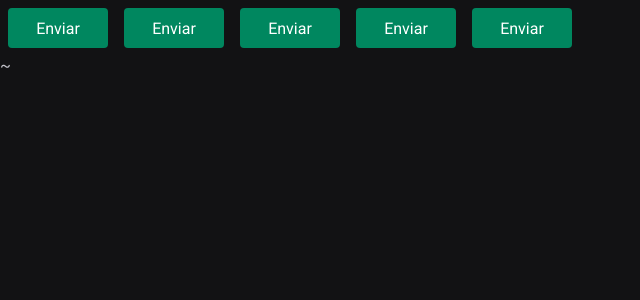
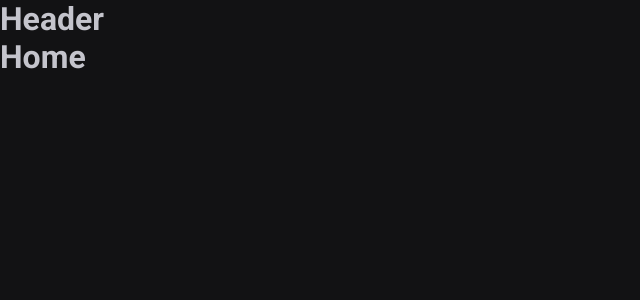
Before and after one commit to AlyssonBormann/Timer-Pomodoro, a React (Vite) app: page / in a window 1280 px wide. Shown: the top 300 px of the page, without its empty margins (0-640 px from the left). Built offline with nearby package versions, Linux system fonts and the light colour scheme.

Commit message:
create layout default

```diff
--- a/index.html
+++ b/index.html
@@ -21,4 +21,4 @@
   <script type="module" src="/src/main.tsx"></script>
 </body>
 
-</html>~
+</html>
--- a/package.json
+++ b/package.json
@@ -12,6 +12,7 @@
   "dependencies": {
     "react": "^18.2.0",
     "react-dom": "^18.2.0",
+    "react-router-dom": "^6.22.3",
     "styled-components": "^6.1.8"
   },
   "devDependencies": {
--- a/src/App.tsx
+++ b/src/App.tsx
@@ -1,16 +1,15 @@
+import { BrowserRouter } from 'react-router-dom'
 import { ThemeProvider } from 'styled-components'
-import { Button } from './components/Button'
+import { Router } from './Router'
 import { GlobalStyle } from './styles/global'
 import { defaultTheme } from './styles/themes/default'
 
 export function App() {
   return (
     <ThemeProvider theme={defaultTheme}>
-      <Button variant="primary" />
-      <Button variant="secundary" />
-      <Button variant="success" />
-      <Button variant="danger" />
-      <Button />
+      <BrowserRouter>
+        <Router />
+      </BrowserRouter>
 
       <GlobalStyle />
     </ThemeProvider>
--- /dev/null
+++ b/src/Router.tsx
@@ -0,0 +1,15 @@
+import { Route, Routes } from 'react-router-dom'
+import { DefaultLayout } from './layouts/DefaultLayout'
+import { History } from './pages/History'
+import { Home } from './pages/Home'
+
+export function Router() {
+  return (
+    <Routes>
+      <Route path="/" element={<DefaultLayout />}>
+        <Route path="/" element={<Home />} />
+        <Route path="/history" element={<History />} />
+      </Route>
+    </Routes>
+  )
+}
--- a/src/components/Button.styles.ts
+++ /dev/null
@@ -1,18 +0,0 @@
-import styled from 'styled-components'
-
-export type ButtonVariant = 'primary' | 'secundary' | 'danger' | 'success'
-
-interface ButtonContainerProps {
-  variant: ButtonVariant
-}
-
-export const ButttonContainer = styled.button<ButtonContainerProps>`
-  width: 100px;
-  height: 40px;
-  border-radius: 4px;
-  border: 0;
-  margin: 8px;
-
-  background-color: ${(props) => props.theme['green-500']};
-  color: ${(props) => props.theme.white};
-`
--- a/src/components/Button.tsx
+++ /dev/null
@@ -1,9 +0,0 @@
-import { ButtonVariant, ButttonContainer } from './Button.styles'
-
-interface ButtonProps {
-  variant?: ButtonVariant
-}
-
-export function Button({ variant = 'primary' }: ButtonProps) {
-  return <ButttonContainer variant={variant}>Enviar</ButttonContainer>
-}
--- /dev/null
+++ b/src/components/Header.tsx
@@ -0,0 +1,3 @@
+export function Header() {
+  return <h1>Header</h1>
+}
--- /dev/null
+++ b/src/layouts/DefaultLayout.tsx
@@ -0,0 +1,11 @@
+import { Outlet } from 'react-router-dom'
+import { Header } from '../components/Header'
+
+export function DefaultLayout() {
+  return (
+    <div>
+      <Header />
+      <Outlet />
+    </div>
+  )
+}
--- /dev/null
+++ b/src/pages/History.tsx
@@ -0,0 +1,3 @@
+export function History() {
+  return <h1>History</h1>
+}
--- /dev/null
+++ b/src/pages/Home.tsx
@@ -0,0 +1,3 @@
+export function Home() {
+  return <h1>Home</h1>
+}
```
Also changed, not shown: 1 other file (tests, documents, lock files or other folders).
